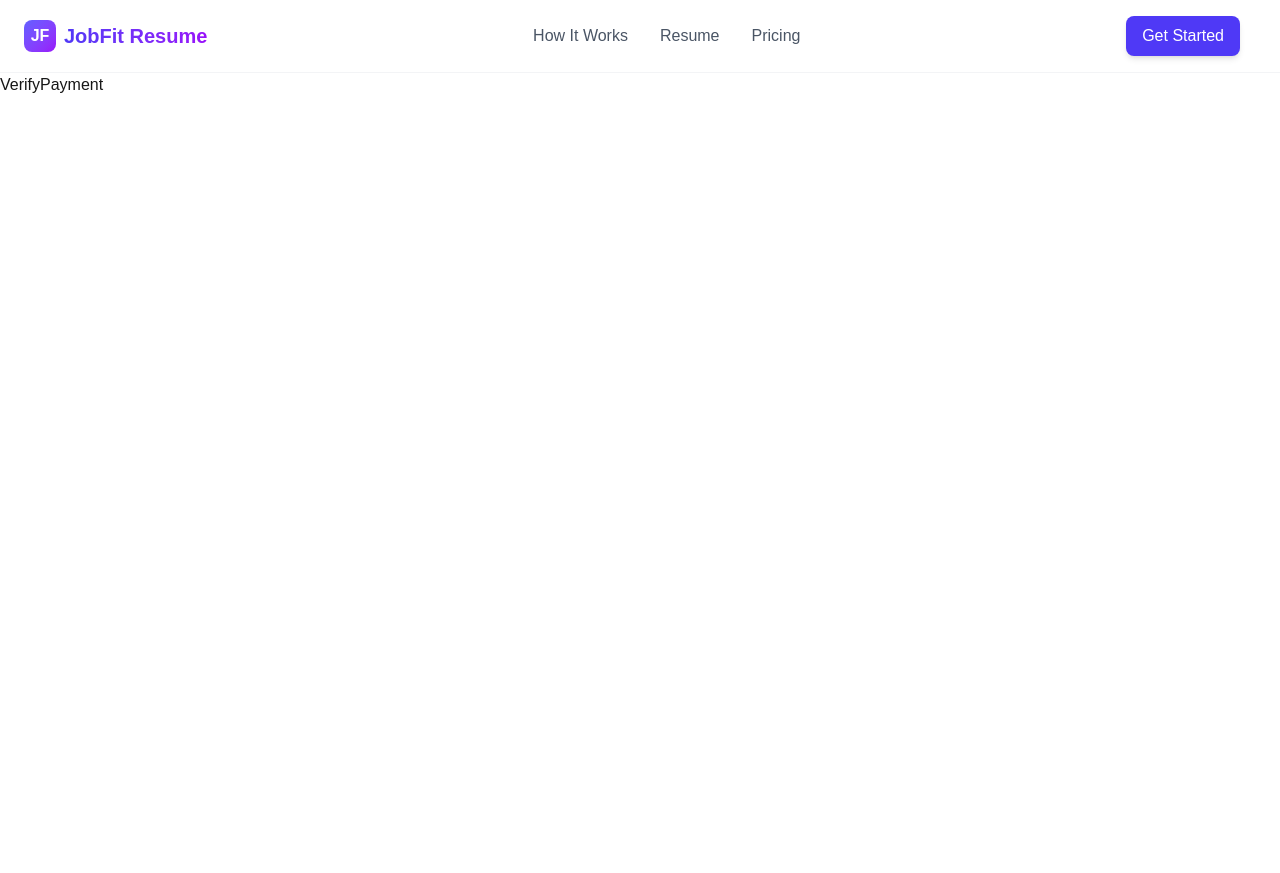
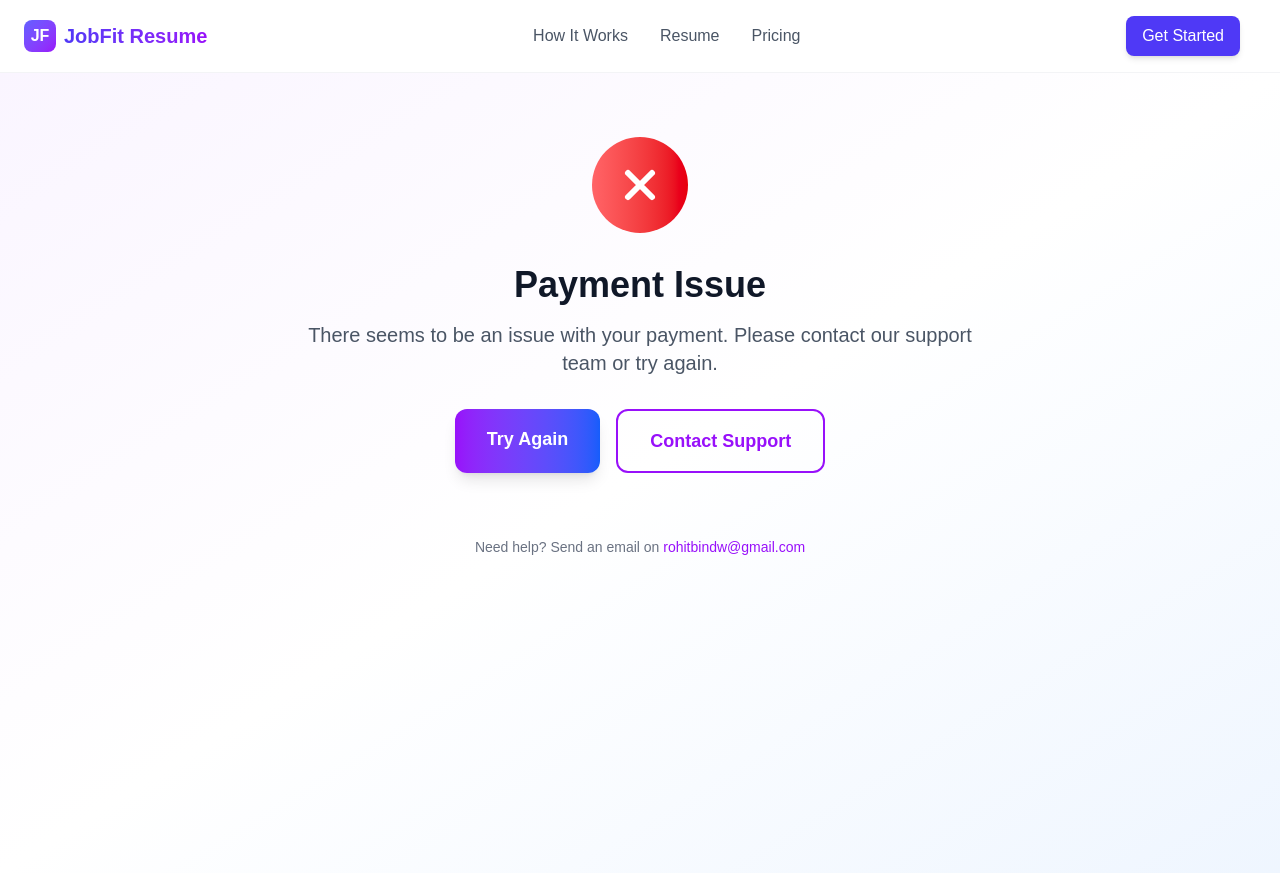
Before and after one commit to rohitsx/jobfitresume, a Next.js app: page /verify-payment in a window 1280 px wide. Before the commit the page ends 800 px from the top, so only its background shows below. Built offline with nearby package versions, Linux system fonts and the light colour scheme; no server answers.

Commit message:
updated verify page

```diff
--- a/src/app/pricing/plans.ts
+++ b/src/app/pricing/plans.ts
@@ -42,7 +42,7 @@ export const monthlyPlans = [
     cta: "Go Unlimited",
     popular: false,
     paymentLink:
-      "https://test.checkout.dodopayments.com/buy/pdt_nOlqoNZ6bqkzpp3NPSI4Z?quantity=1&redirect_url=https://jobfitresume.vercel.app%2Fverify-payment",
+      "https://test.checkout.dodopayments.com/buy/pdt_y19K80VwWGEWmhVBZIFnV?quantity=1&redirect_url=https://jobfitresume.vercel.app%2Fverify-payment&metadata_uid=",
   },
 ];
 
--- a/src/app/verify-payment/page.tsx
+++ b/src/app/verify-payment/page.tsx
@@ -1,3 +1,142 @@
-export default function VerifyPayment() {
-	return <div>VerifyPayment</div>;
+import Link from "next/link";
+
+interface ResumePageProps {
+  searchParams?: Promise<{ [key: string]: string | string[] | undefined }>;
 }
+
+export default async function VerifyPayment({ searchParams }: ResumePageProps) {
+  const params = await searchParams;
+  const subscriptionId = params?.subscription_id as string;
+  const status = params?.status as string;
+
+  // Check if payment was successful
+  const isPaymentSuccessful = status === "active";
+
+  return (
+    <div className="min-h-screen bg-gradient-to-br from-purple-50 via-white to-blue-50">
+      {/* Main Content */}
+      <main className="max-w-4xl mx-auto px-4 sm:px-6 lg:px-8 py-16">
+        <div className="text-center">
+          {isPaymentSuccessful ? (
+            <>
+              {/* Success Icon */}
+              <div className="mx-auto w-24 h-24 bg-gradient-to-r from-green-400 to-green-600 rounded-full flex items-center justify-center mb-8">
+                <svg
+                  className="w-12 h-12 text-white"
+                  fill="none"
+                  stroke="currentColor"
+                  viewBox="0 0 24 24"
+                  xmlns="http://www.w3.org/2000/svg"
+                >
+                  <path
+                    strokeLinecap="round"
+                    strokeLinejoin="round"
+                    strokeWidth={3}
+                    d="M5 13l4 4L19 7"
+                  />
+                </svg>
+              </div>
+
+              {/* Success Message */}
+              <h1 className="text-4xl font-bold text-gray-900 mb-4">
+                Payment Successful! 🎉
+              </h1>
+              <p className="text-xl text-gray-600 mb-8 max-w-2xl mx-auto">
+                Welcome to JobFit Resume! Your subscription is now active.
+              </p>
+
+              {/* Subscription Details */}
+              <div className="bg-white rounded-2xl shadow-lg border border-purple-100 p-8 mb-8 max-w-md mx-auto">
+                <h3 className="text-lg font-semibold text-gray-900 mb-4">
+                  Subscription Details
+                </h3>
+                <div className="space-y-3 text-left">
+                  <div className="flex justify-between">
+                    <span className="text-gray-600">Status:</span>
+                    <span className="font-medium text-green-600 capitalize">
+                      {status}
+                    </span>
+                  </div>
+                  <div className="flex justify-between">
+                    <span className="text-gray-600">Subscription ID:</span>
+                    <span className="font-mono text-sm text-gray-900 break-all">
+                      {subscriptionId}
+                    </span>
+                  </div>
+                </div>
+              </div>
+
+              {/* Action Button */}
+              <div className="flex justify-center">
+                <Link
+                  href="/resume"
+                  className="bg-indigo-600 hover:bg-indigo-700 hover:shadow-xl text-white px-12 py-4 rounded-xl font-semibold text-lg  transition-all duration-200 shadow-lg transform hover:-translate-y-0.5"
+                >
+                  Start Building Your Resume →
+                </Link>
+              </div>
+            </>
+          ) : (
+            <>
+              {/* Error Icon */}
+              <div className="mx-auto w-24 h-24 bg-gradient-to-r from-red-400 to-red-600 rounded-full flex items-center justify-center mb-8">
+                <svg
+                  className="w-12 h-12 text-white"
+                  fill="none"
+                  stroke="currentColor"
+                  viewBox="0 0 24 24"
+                  xmlns="http://www.w3.org/2000/svg"
+                >
+                  <path
+                    strokeLinecap="round"
+                    strokeLinejoin="round"
+                    strokeWidth={3}
+                    d="M6 18L18 6M6 6l12 12"
+                  />
+                </svg>
+              </div>
+
+              {/* Error Message */}
+              <h1 className="text-4xl font-bold text-gray-900 mb-4">
+                Payment Issue
+              </h1>
+              <p className="text-xl text-gray-600 mb-8 max-w-2xl mx-auto">
+                There seems to be an issue with your payment. Please contact our
+                support team or try again.
+              </p>
+
+              {/* Action Buttons */}
+              <div className="flex flex-col sm:flex-row gap-4 justify-center">
+                <Link
+                  href="/pricing"
+                  className="bg-gradient-to-r from-purple-600 to-blue-600 text-white px-8 py-4 rounded-xl font-semibold text-lg hover:from-purple-700 hover:to-blue-700 transition-all duration-200 shadow-lg hover:shadow-xl transform hover:-translate-y-0.5"
+                >
+                  Try Again
+                </Link>
+                <Link
+                  href="/contact"
+                  className="border-2 border-purple-600 text-purple-600 px-8 py-4 rounded-xl font-semibold text-lg hover:bg-purple-50 transition-all duration-200"
+                >
+                  Contact Support
+                </Link>
+              </div>
+            </>
+          )}
+        </div>
+
+        {/* Additional Info */}
+        <div className="mt-16 text-center">
+          <p className="text-gray-500 text-sm">
+            Need help? Send an email on{" "}
+            <a
+              href="mailto:rohitbindw@gmail.com"
+              className="text-purple-600 hover:underline"
+            >
+              rohitbindw@gmail.com
+            </a>
+          </p>
+        </div>
+      </main>
+    </div>
+  );
+}
```
